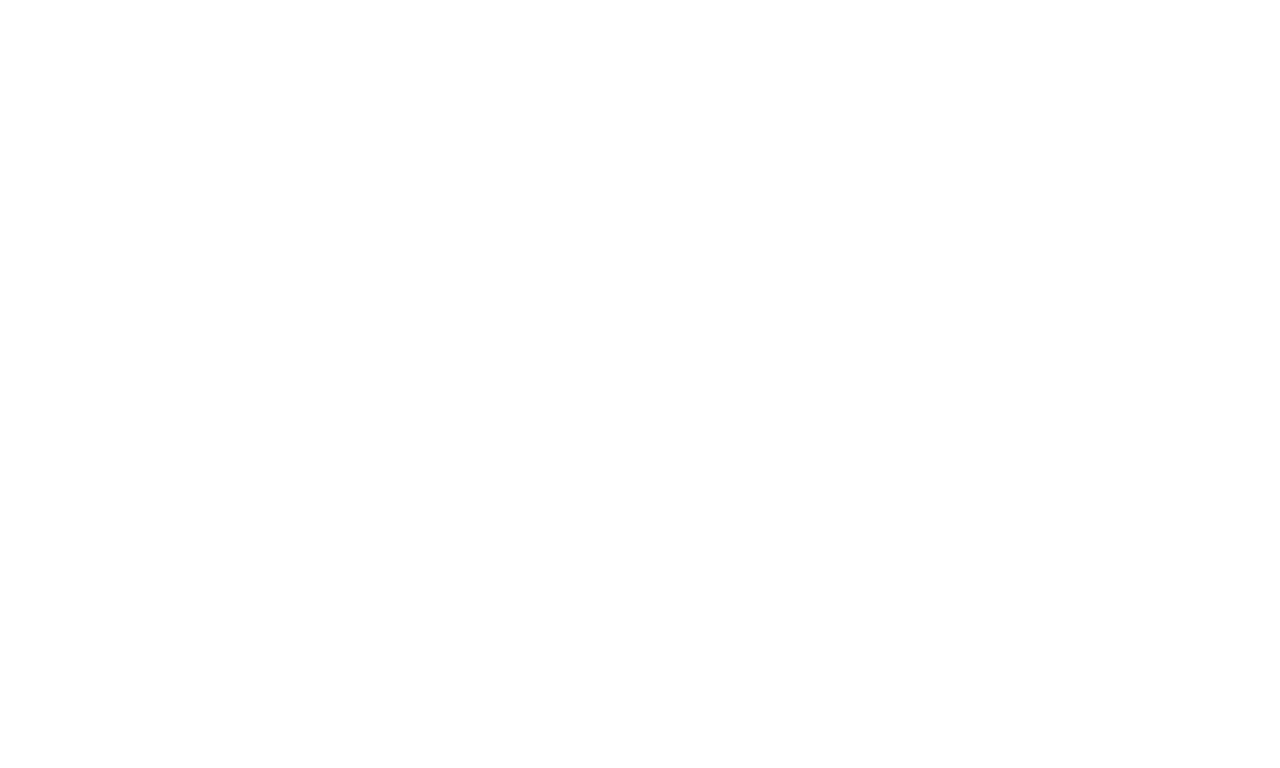
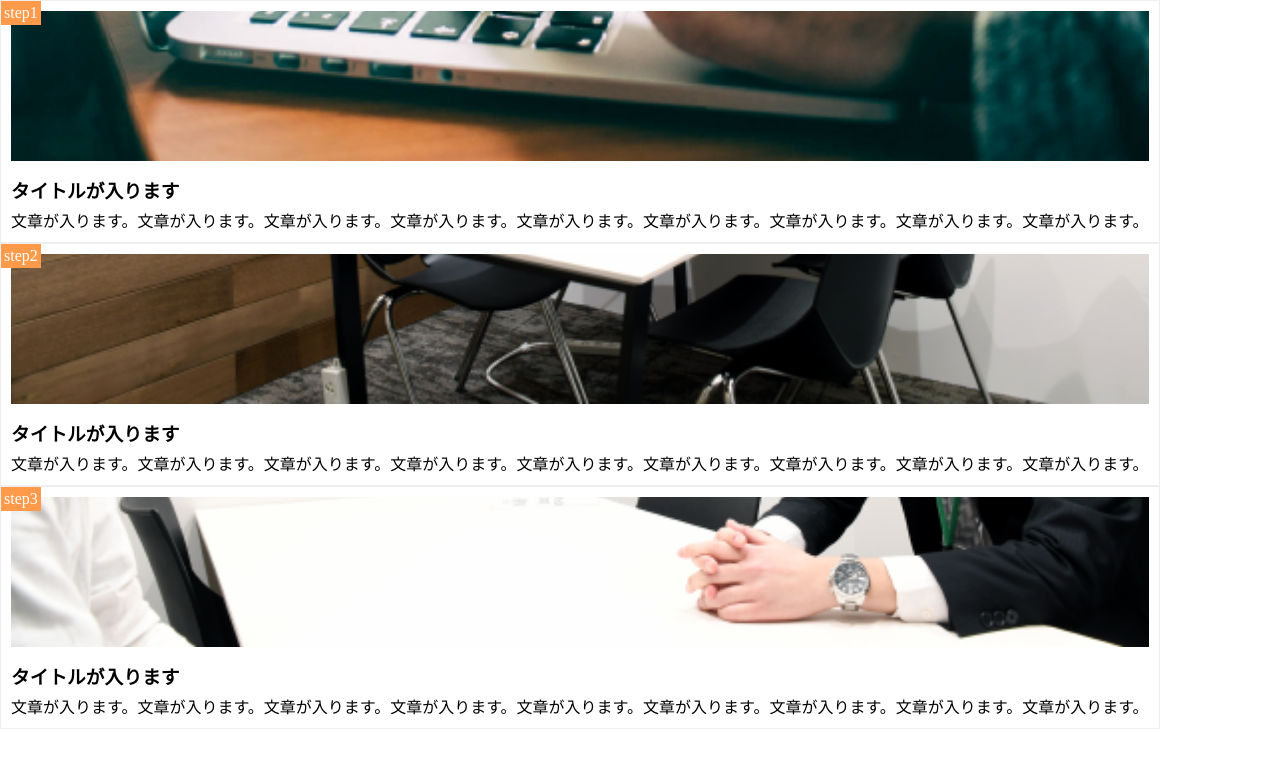
Before and after one commit to matsuzaki31/HTML-CSS-8-, a plain HTML site: page chapter8_exercise/chapter8_exercise.html in a window 1280 px wide. Drawn offline with Linux system fonts and the light colour scheme.

Commit message:
[finish]1-8

```diff
--- a/chapter8_exercise/chapter8_exercise.css
+++ b/chapter8_exercise/chapter8_exercise.css
@@ -0,0 +1,63 @@
+* {
+  margin: 0;
+  padding: 0;
+  box-sizing: border-box;
+}
+
+.clearfix::after {
+	content: "";
+	display: block;
+	clear: both;
+}
+
+main {
+	width: 960PX
+	margin: 50px auto;
+}
+
+.step-box {
+	float: left;
+	width: 32%
+	margin-right: 2%;
+    padding: 10px;
+    position: relative;
+    border: 1px solid #eee;
+}
+
+.step-box:last-child{
+    margin-right: 0;
+}
+
+.step-img1{
+    height: 150px;
+    background-image: url(img/flow01.png);
+    background-size: cover;
+    background-position: bottom;
+}
+
+.step-img2{
+    height: 150px;
+    background-image: url(img/flow02.png);
+    background-size: cover;
+    background-position: bottom;
+}
+
+.step-img3{
+    height: 150px;
+    background-image: url(img/flow03.png);
+    background-size: cover;
+    background-position: bottom;
+}
+
+.step-num{
+    position: absolute;
+    top: 0;
+    left: 0;
+    background-color: #FF9A4B;
+    color: #fff;
+    padding: 3px;
+}
+
+.title{
+    margin: 15px 0 5px;
+}
--- a/chapter8_exercise/chapter8_exercise.html
+++ b/chapter8_exercise/chapter8_exercise.html
@@ -7,6 +7,29 @@
 	<link rel="stylesheet" href="chapter8_exercise.css">
 </head>
 <body>
+    <main class="clearfix">
 
+    	<div class="step-box">
+    		<div class="step-img1"></div>
+    		<span class="step-num">step1</span>
+    		<h3 class="title">タイトルが入ります</h3>
+    		<p class="text">文章が入ります。文章が入ります。文章が入ります。文章が入ります。文章が入ります。文章が入ります。文章が入ります。文章が入ります。文章が入ります。</p>
+    	</div>
+
+    	<div class="step-box">
+    		<div class="step-img2"></div>
+    		<span class="step-num">step2</span>
+    		<h3 class="title">タイトルが入ります</h3>
+    		<p class="text">文章が入ります。文章が入ります。文章が入ります。文章が入ります。文章が入ります。文章が入ります。文章が入ります。文章が入ります。文章が入ります。</p>
+    	</div>
+
+    	<div class="step-box">
+    		<div class="step-img3"></div>
+    		<span class="step-num">step3</span>
+    		<h3 class="title">タイトルが入ります</h3>
+    		<p class="text">文章が入ります。文章が入ります。文章が入ります。文章が入ります。文章が入ります。文章が入ります。文章が入ります。文章が入ります。文章が入ります。</p>
+    	</div>
+
+    </main>
 </body>
 </html>
```
Also changed, not shown: chapter8_answer/index.html (+1 -0 lines).
